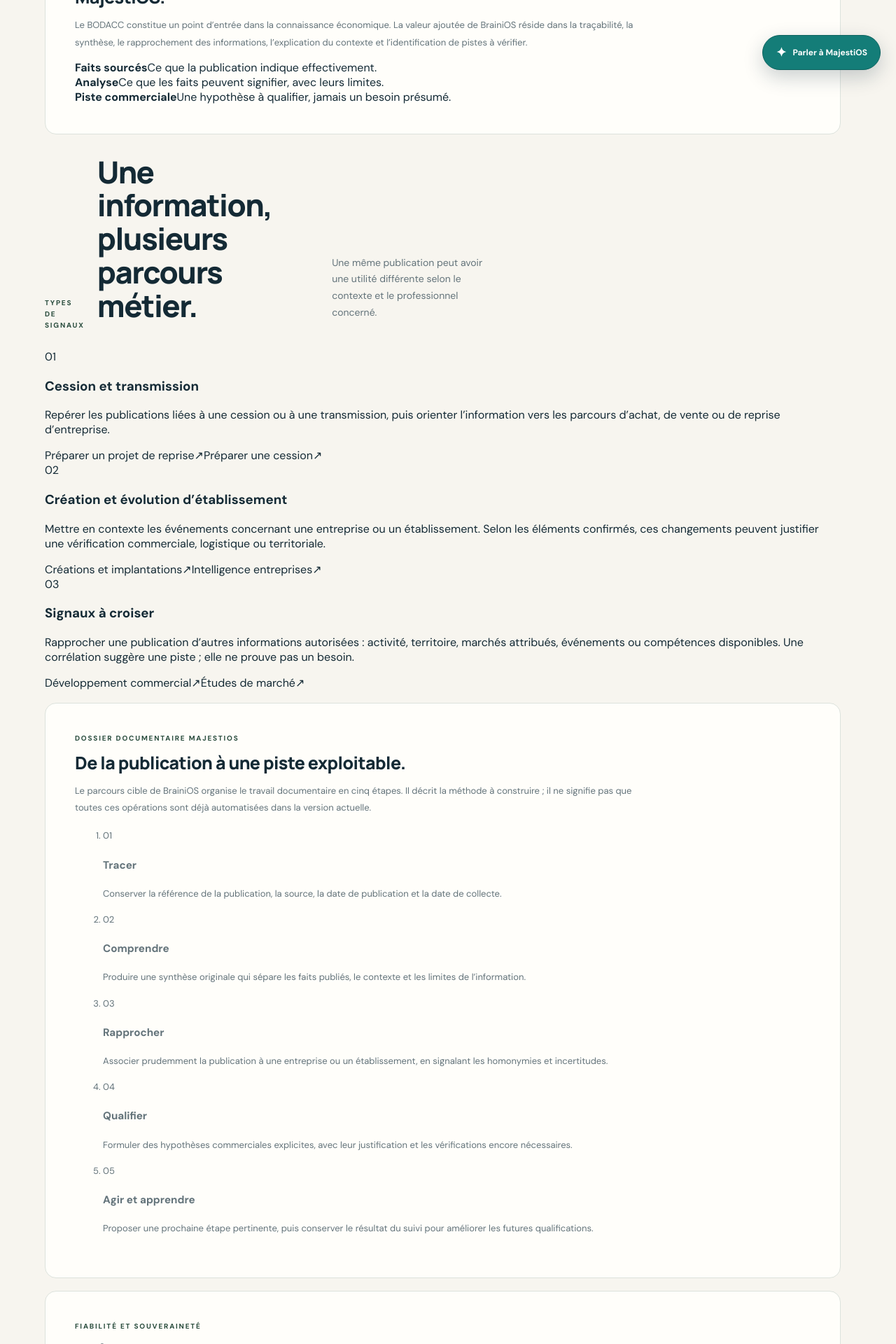
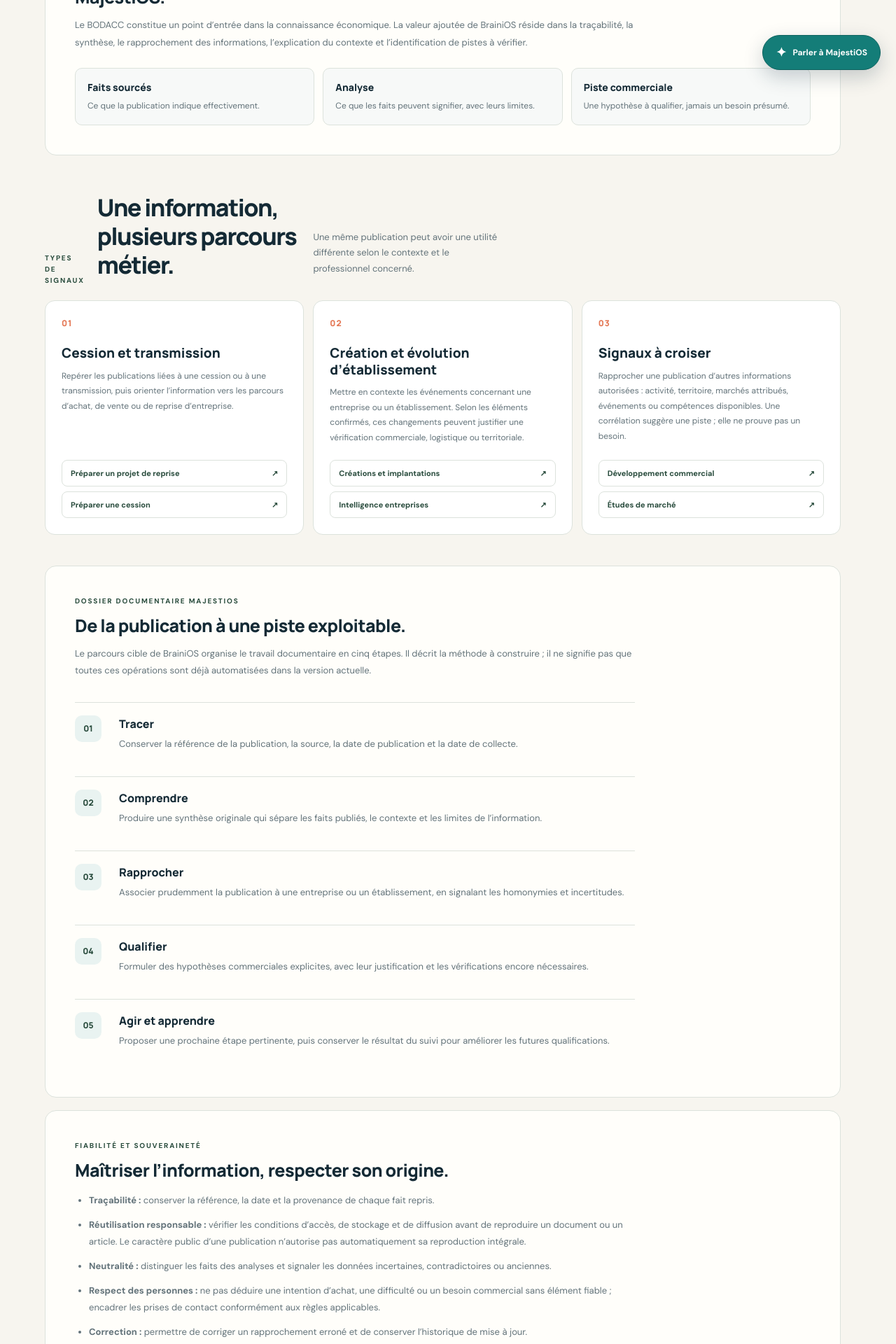
Before and after one commit to Chexpeer/Majestios, a Next.js app: page /business/veille-bodacc in a window 1280 px wide. Shown: the part 680-2600 px from the top of the page at 70% size. Built offline with nearby package versions, Linux system fonts and the light colour scheme.

Commit message:
Styliser la ressource documentaire de veille BODACC

```diff
--- a/src/app/globals.css
+++ b/src/app/globals.css
@@ -1383,3 +1383,34 @@ body { background: var(--paper); color: var(--ink); }
 @media (prefers-reduced-motion: reduce) {
   .home-sidebar-chevron { transition:none; }
 }
+
+/* Veille BODACC : une ressource documentaire dédiée, distincte du hub générique */
+.bodacc-hero h1 span { color:var(--teal); }
+.bodacc-principle-grid { display:grid; grid-template-columns:repeat(3,minmax(0,1fr)); gap:12px; margin-top:24px; }
+.bodacc-principle-grid > div { display:grid; gap:8px; padding:17px; border:1px solid var(--line); border-radius:10px; background:#f7f9f8; }
+.bodacc-principle-grid strong { color:var(--navy); font:800 14px Manrope,sans-serif; }
+.bodacc-principle-grid span { color:var(--muted); font-size:12px; line-height:1.65; }
+.bodacc-section { margin:44px 0; }
+.bodacc-section .section-heading { margin-bottom:20px; }
+.bodacc-section .section-heading h2 { margin:10px 0; font:800 clamp(24px,3vw,34px)/1.2 Manrope,sans-serif; }
+.bodacc-section .section-heading p { max-width:720px; color:var(--muted); font-size:13px; line-height:1.75; }
+.bodacc-signal-grid { display:grid; grid-template-columns:repeat(3,minmax(0,1fr)); gap:13px; }
+.bodacc-signal-card { display:flex; flex-direction:column; min-height:300px; padding:23px; border:1px solid var(--line); border-radius:14px; background:#fff; }
+.bodacc-number { color:var(--gold); font:800 12px Manrope,sans-serif; letter-spacing:1px; }
+.bodacc-signal-card h3 { margin:23px 0 10px; color:var(--navy); font:800 19px/1.25 Manrope,sans-serif; }
+.bodacc-signal-card p { margin:0 0 20px; color:var(--muted); font-size:12px; line-height:1.8; }
+.bodacc-signal-card > div { display:grid; gap:7px; margin-top:auto; }
+.bodacc-signal-card > div a,.bodacc-next-links a { display:flex; justify-content:space-between; gap:10px; padding:11px 12px; border:1px solid var(--line); border-radius:8px; color:var(--teal-dark); font-size:11px; font-weight:800; }
+.bodacc-signal-card > div a:hover,.bodacc-next-links a:hover { border-color:#a8cbc5; background:#f0f8f6; }
+.bodacc-steps { display:grid; gap:0; margin:25px 0 0; padding:0; list-style:none; }
+.bodacc-steps li { display:grid; grid-template-columns:48px minmax(0,1fr); gap:15px; padding:18px 0; border-top:1px solid var(--line); }
+.bodacc-steps li > span { display:grid; place-items:center; width:38px; height:38px; border-radius:10px; background:#e9f3f1; color:var(--teal-dark); font:800 12px Manrope,sans-serif; }
+.bodacc-steps h3 { margin:1px 0 6px; color:var(--navy); font:800 16px Manrope,sans-serif; }
+.bodacc-steps p { margin:0; }
+.bodacc-integrity ul { padding-left:20px; }
+.bodacc-integrity li { margin:11px 0; }
+.bodacc-next-actions { display:grid; grid-template-columns:1fr 1fr; gap:28px; align-items:start; margin-top:44px; padding:30px; border-radius:14px; background:#eaf1ed; }
+.bodacc-next-actions h2 { margin:10px 0; color:var(--navy); font:800 24px/1.2 Manrope,sans-serif; }
+.bodacc-next-actions p { color:var(--muted); font-size:12px; line-height:1.75; }
+.bodacc-next-links { display:grid; gap:8px; }
+@media(max-width:850px) { .bodacc-signal-grid { grid-template-columns:1fr; }.bodacc-signal-card { min-height:0; }.bodacc-principle-grid { grid-template-columns:1fr; }.bodacc-next-actions { grid-template-columns:1fr; padding:22px; } }
```
